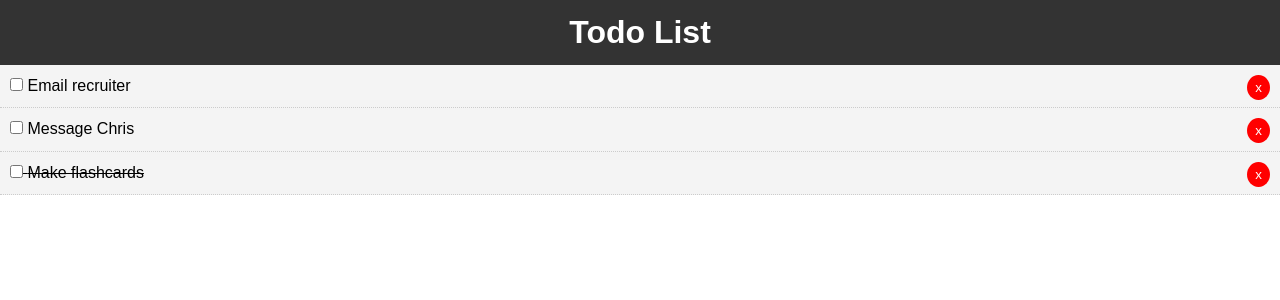
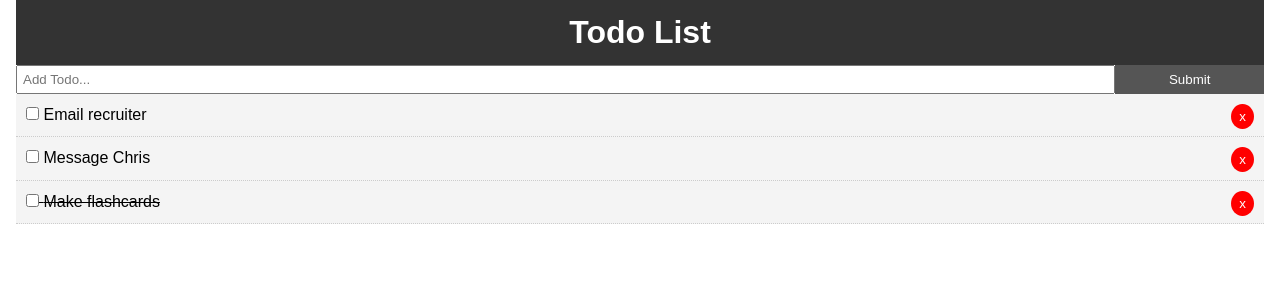
Before and after one commit to caseydean8/React-todo-list, a React (Create React App) app: page / in a window 1280 px wide. Shown: the top 300 px of the page. Built offline with nearby package versions, Linux system fonts and the light colour scheme.

Commit message:
added todo input

```diff
--- a/src/App.css
+++ b/src/App.css
@@ -13,3 +13,20 @@
   color: #333;
   text-decoration: none;
 }
+
+.container {
+  padding: 0 1rem;
+}
+
+.btn {
+  display: inline-block;
+  border: none;
+  background: #555;
+  color: #fff;
+  padding: 7px 20px;
+  cursor: pointer;
+}
+
+.btn:hover {
+  background: #666;
+}
--- a/src/App.js
+++ b/src/App.js
@@ -1,6 +1,7 @@
 import React, { Component } from "react";
 import Header from "./Components/layout/Header";
 import Todos from "./Components/Todos";
+import AddTodo from "./Components/AddTodo";
 
 import "./App.css";
 
@@ -48,13 +49,16 @@
     console.log(this.state.todos);
     return (
       <div className="App">
+        <div className="container">
           <Header />
+          <AddTodo />
           <Todos
             todos={this.state.todos}
             markComplete={this.markComplete}
             delTodo={this.delTodo}
           />
         </div>
+      </div>
     );
   }
 }
--- /dev/null
+++ b/src/Components/AddTodo.js
@@ -0,0 +1,24 @@
+import React, { Component } from "react";
+
+export class AddTodo extends Component {
+  render() {
+    return (
+      <form style={{ display: 'flex'}} >
+        <input
+          type="text"
+          name="title"
+          style={{ flex: '10', padding: '5px' }}
+          placeholder="Add Todo..."
+        />
+        <input
+          type="submit"
+          value="Submit"
+          className="btn"
+          style={{flex: '1'}}
+        />
+      </form>
+    );
+  }
+}
+
+export default AddTodo;
```
Lines whose indentation alone changed are shown as unchanged.
